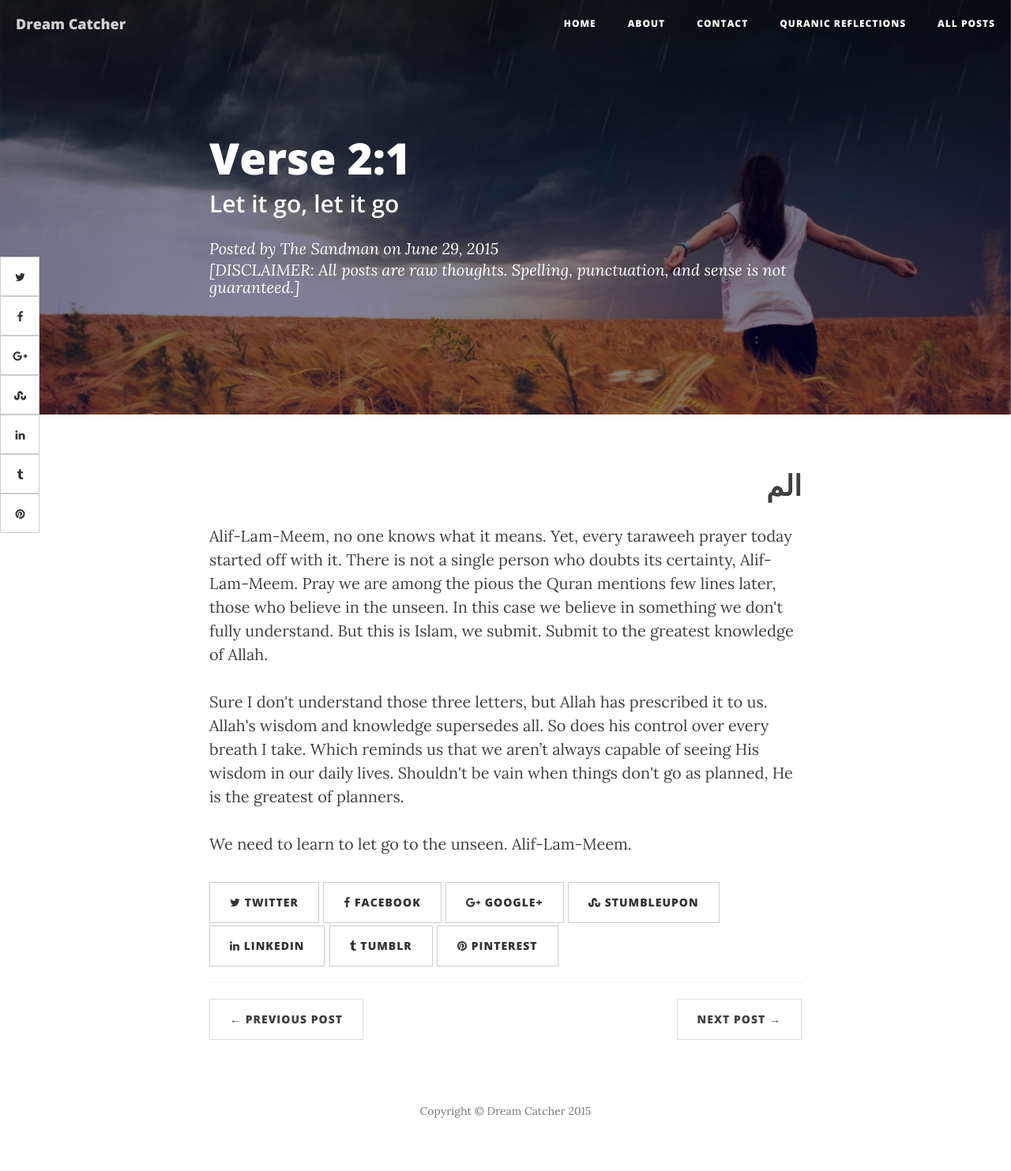
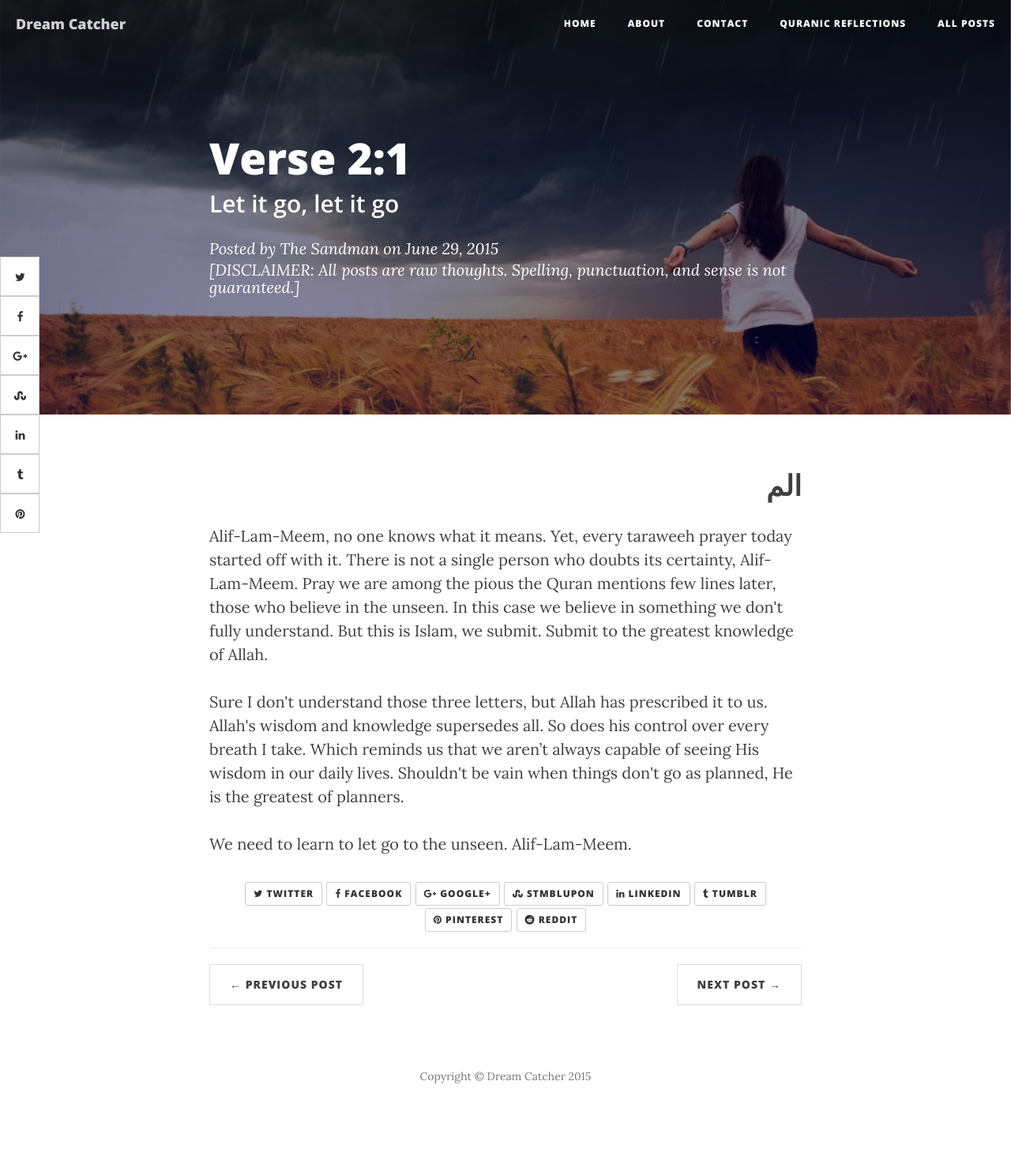
Before and after one commit to dreamcatcher95/dreamcatcher95.github.io, a Jekyll site: the page built from _posts/2015-06-29-alif-lam-meem.markdown, in a window 1280 px wide. Shown: the whole page at 79% size. Built offline with Jekyll 4.4.1, drawn with Linux system fonts in a browser that asks for light colours; nearby versions of some CDN libraries; comment, search, counter and statistics services are not loaded; after the commit the page ends 1439 px from its top, so only the background shows below that.

Commit message:
Adjust button size for social media shares

```diff
--- a/_layouts/post.html
+++ b/_layouts/post.html
@@ -54,21 +54,23 @@ layout: default
             <div class="col-lg-8 col-lg-offset-2 col-md-10 col-md-offset-1">
 
 				{{ content }}
-                <div id="share">
+                <div id="share" style="text-align:center;">
                      <!-- Twitter -->
-                    <a href="http://twitter.com/home?status=Check out: '{{ page.title }}: {{ page.subtitle }}' @ {{ page.url | prepend: site.url }} %23dreamcatcher95" title="Share on Twitter" target="_blank" class="btn btn-twitter btn-default" style="margin-top:3px;"><i class="fa fa-twitter"></i> Twitter</a>
+                    <a href="http://twitter.com/home?status=Check out: '{{ page.title }}: {{ page.subtitle }}' @ {{ page.url | prepend: site.url }} %23dreamcatcher95" title="Share on Twitter" target="_blank" class="btn btn-sm btn-default" style="margin-top:3px;"><i class="fa fa-twitter "></i> Twitter</a>
                      <!-- Facebook -->
-                    <a href="http://www.facebook.com/sharer.php?s=100&p[url]={{ page.url | prepend: site.url }}&p[images][0]={{page.header-img}}&p[title]={{page.title}}&p[summary]={{page.subtitle}}" title="Share on Facebook" target="_blank" class="btn btn-facebook btn-default" style="margin-top:3px;"><i class="fa fa-facebook"></i> Facebook</a>
+                    <a href="http://www.facebook.com/sharer.php?s=100&p[url]={{ page.url | prepend: site.url }}&p[images][0]={{page.header-img}}&p[title]={{page.title}}&p[summary]={{page.subtitle}}" title="Share on Facebook" target="_blank" class="btn btn-facebook btn-default btn-sm" style="margin-top:3px;"><i class="fa fa-facebook"></i> Facebook</a>
                     <!-- Google+ -->
-                    <a href="https://plus.google.com/share?url={{page.url | prepend: site.url}}" title="Share on Google+" target="_blank" class="btn btn-googleplus btn-default" style="margin-top:3px;"><i class="fa fa-google-plus"></i> Google+</a>
+                    <a href="https://plus.google.com/share?url={{page.url | prepend: site.url}}" title="Share on Google+" target="_blank" class="btn btn-googleplus btn-default btn-sm" style="margin-top:3px;"><i class="fa fa-google-plus"></i> Google+</a>
                     <!-- StumbleUpon -->
-                    <a href="http://www.stumbleupon.com/badge?url={{ page.url | prepend: site.url }}&title={{ page.title }}&nsfw=0" title="Share on StumbleUpon" target="_blank" data-placement="top" class="btn btn-stumbleupon btn-default" style="margin-top:3px;"><i class="fa fa-stumbleupon"></i> Stumbleupon</a>
+                    <a href="http://www.stumbleupon.com/badge?url={{ page.url | prepend: site.url }}&title={{ page.title }}&nsfw=0" title="Share on StumbleUpon" target="_blank" data-placement="top" class="btn btn-stumbleupon btn-default btn-sm" style="margin-top:3px;"><i class="fa fa-stumbleupon"></i> Stmblupon</a>
                     <!-- LinkedIn -->
-			<a href="http://www.linkedin.com/shareArticle?url={{page.url |prepend:site.url}}&title={{page.title}}: {{page.subtitle}}" title="Share on LinkedIn" target="_blank" class="btn btn-linkedin btn-default" style="margin-top:3px;"><i class="fa fa-linkedin"></i> LinkedIn</a>
+			<a href="http://www.linkedin.com/shareArticle?url={{page.url |prepend:site.url}}&title={{page.title}}: {{page.subtitle}}" title="Share on LinkedIn" target="_blank" class="btn btn-linkedin btn-default btn-sm" style="margin-top:3px;"><i class="fa fa-linkedin"></i> LinkedIn</a>
                     <!-- Tumblr -->
-			<a href="http://www.tumblr.com/share/link?url={{ page.url | prepend: site.url }}&name={{page.title}}&description={{page.subtitle}}" title="Share on Tumblr" target="_blank" class="btn btn-tumblr btn-default" style="margin-top:3px;"><i class="fa fa-tumblr"></i> Tumblr</a>
+			<a href="http://www.tumblr.com/share/link?url={{ page.url | prepend: site.url }}&name={{page.title}}&description={{page.subtitle}}" title="Share on Tumblr" target="_blank" class="btn btn-tumblr btn-default btn-sm" style="margin-top:3px;"><i class="fa fa-tumblr"></i> Tumblr</a>
                     <!-- Pinterest -->
-			<a href="https://pinterest.com/pin/create/bookmarklet/?media={{site.url}}/{{page.header-img}}&url={{ page.url | prepend: site.url }}&description={{page.title}}: {{page.subtitle}}" title="Share on Pinterest" target="_blank" class="btn btn-pinterest btn-default" style="margin-top:3px;"><i class="fa fa-pinterest"></i> Pinterest</a>
+			<a href="https://pinterest.com/pin/create/bookmarklet/?media={{site.url}}/{{page.header-img}}&url={{ page.url | prepend: site.url }}&description={{page.title}}: {{page.subtitle}}" title="Share on Pinterest" target="_blank" class="btn btn-pinterest btn-default btn-sm" style="margin-top:3px;"><i class="fa fa-pinterest"></i> Pinterest</a>
+                    <!-- Reddit -->
+			<a href="http://reddit.com/submit?url={{page.url | prepend: site.url}}&title={{ page.title }}: {{ page.subtitle }}" title="Share on Reddit" target="_blank" class="btn btn-reddit btn-default btn-sm" style="margin-top:3px;"><i class="fa fa-reddit"></i> Reddit</a>
                 </div>
                 <hr>
 
--- a/css/clean-blog.css
+++ b/css/clean-blog.css
@@ -466,3 +466,12 @@ body {
         display: none !important;
     }
 }
+
+
+.btn-sm,
+.btn-group-sm > .btn {
+  padding: 5px 10px;
+  font-size: 12px;
+  line-height: 1.5;
+  border-radius: 3px;
+}
```
